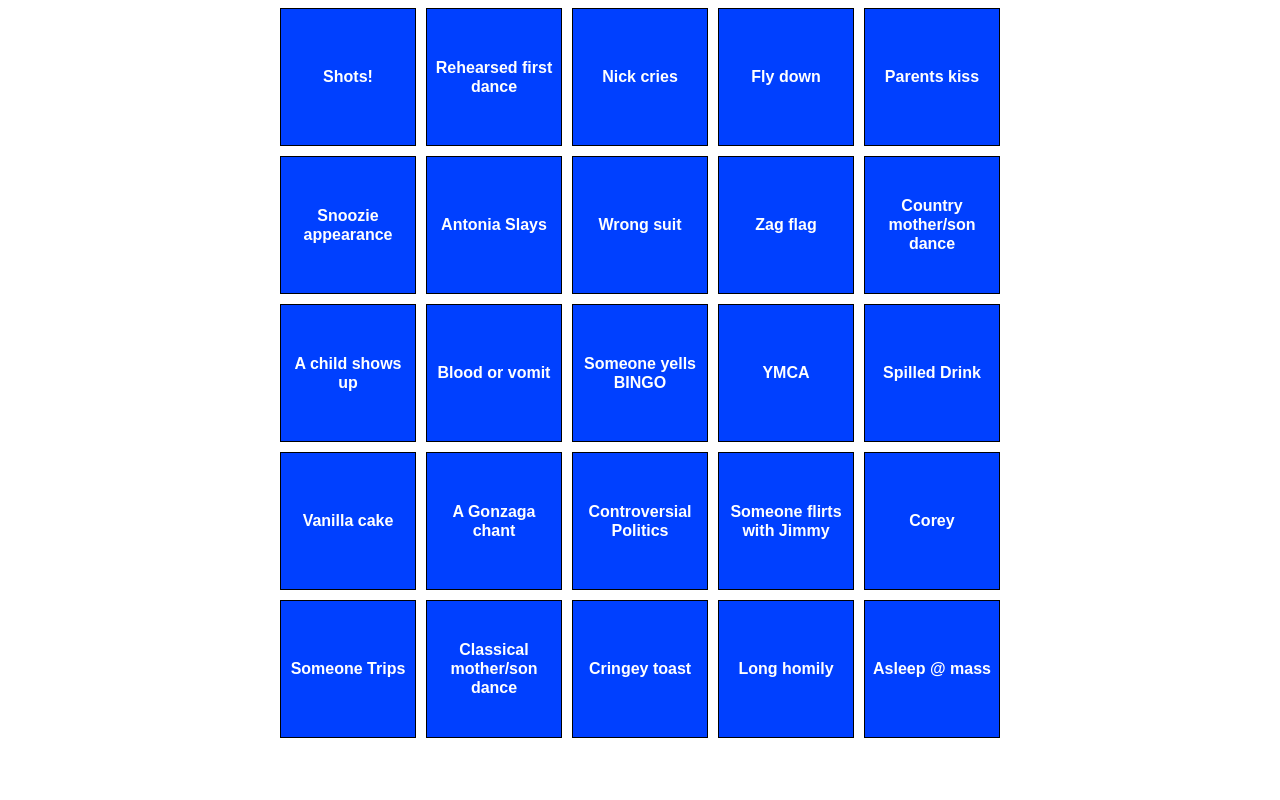
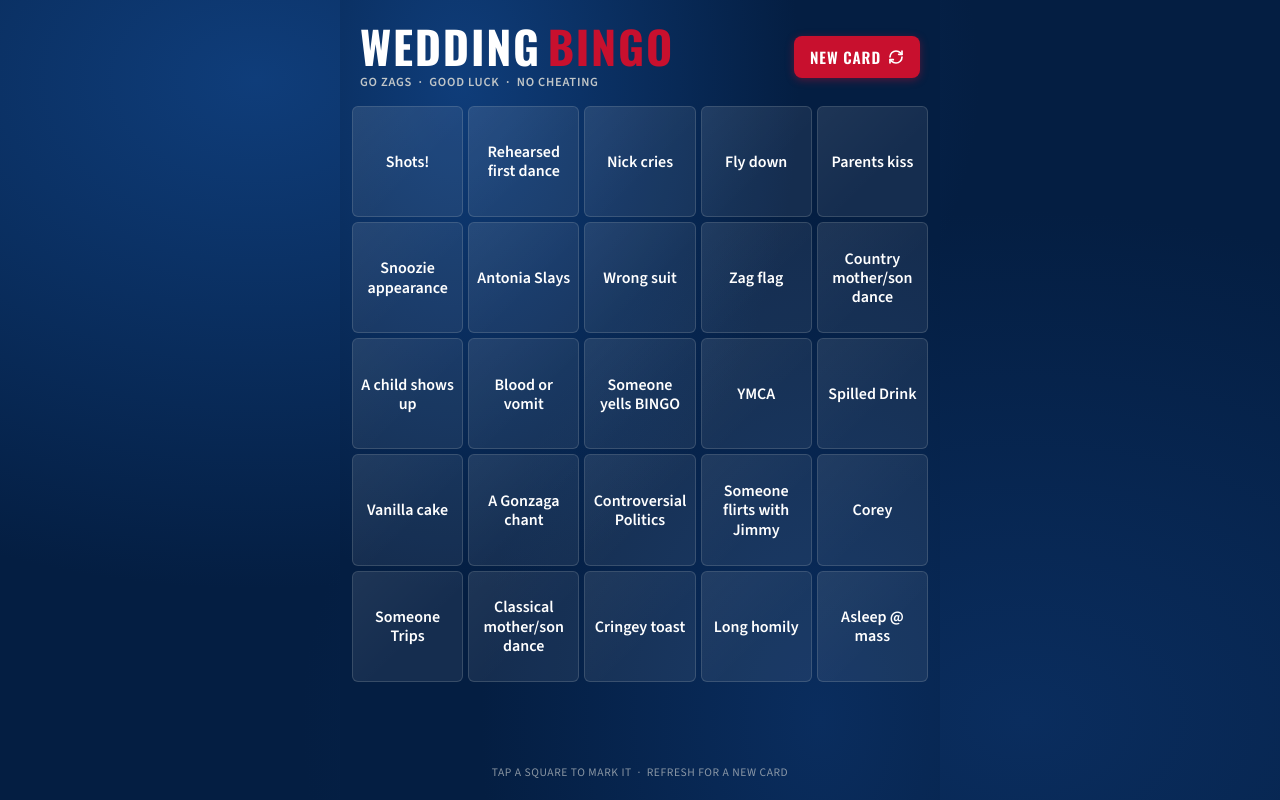
Before and after one commit to James-Winslow/WeddingBingo, a Flask app: page / in a window 1280 px wide. Run offline with Flask 3, Linux system fonts and the light colour scheme.

Commit message:
Redesign: Gonzaga theme, localStorage persistence, New Card button, updated README

```diff
--- a/static/scripts.js
+++ b/static/scripts.js
@@ -1,27 +1,66 @@
+const STORAGE_KEY = 'weddingBingo_markedSquares';
+
 document.addEventListener('DOMContentLoaded', () => {
-    const squares = document.querySelectorAll('.bingo-square');
+    const squares = document.querySelectorAll('.bingo-square:not(.free-square)');
 
-    squares.forEach(square => {
+    // Restore marked state from localStorage
+    const saved = getSavedState();
+    squares.forEach((square, index) => {
+        if (saved.includes(index)) {
+            square.classList.add('marked');
+        }
+
+        // Adjust font size to fit
+        const span = square.querySelector('span');
+        adjustFontSize(span, square);
+
+        // Click to toggle mark
         square.addEventListener('click', () => {
             square.classList.toggle('marked');
+            saveState(squares);
         });
-
-        // Dynamically adjust font size
-        const squareDiv = square.querySelector('div');
-        adjustFontSize(squareDiv, square);
     });
 });
 
-function adjustFontSize(squareDiv, square) {
-    let fontSize = 1; // Start with a base font size
-    squareDiv.style.fontSize = `${fontSize}em`;
-
-    // Reduce the font size until it fits within the square
-    while (squareDiv.scrollHeight > square.clientHeight || squareDiv.scrollWidth > square.clientWidth) {
-        fontSize -= 0.05;
-        squareDiv.style.fontSize = `${fontSize}em`;
-
-        // Prevent font size from going negative
-        if (fontSize <= 0) break;
+function getSavedState() {
+    try {
+        const raw = localStorage.getItem(STORAGE_KEY);
+        return raw ? JSON.parse(raw) : [];
+    } catch {
+        return [];
     }
 }
+
+function saveState(squares) {
+    const marked = [];
+    squares.forEach((square, index) => {
+        if (square.classList.contains('marked')) marked.push(index);
+    });
+    try {
+        localStorage.setItem(STORAGE_KEY, JSON.stringify(marked));
+    } catch {
+        // localStorage unavailable — silently fail, marking still works in-session
+    }
+}
+
+function newCard() {
+    try {
+        localStorage.removeItem(STORAGE_KEY);
+    } catch {
+        // ignore
+    }
+    window.location.reload();
+}
+
+function adjustFontSize(span, square) {
+    let fontSize = 1;
+    span.style.fontSize = `${fontSize}em`;
+
+    while (
+        (span.scrollHeight > square.clientHeight || span.scrollWidth > square.clientWidth)
+        && fontSize > 0.3
+    ) {
+        fontSize -= 0.05;
+        span.style.fontSize = `${fontSize}em`;
+    }
+}
--- a/static/styles.css
+++ b/static/styles.css
@@ -1,54 +1,238 @@
+/* ── Gonzaga Brand Colors ── */
+:root {
+    --navy:   #041E42;
+    --red:    #C8102E;
+    --gray:   #C1C6C8;
+    --white:  #FFFFFF;
+    --navy-mid: #0a2d5e;
+    --navy-light: #0f3d7a;
+    --red-dark: #9e0c23;
+    --marked-bg: #C8102E;
+    --marked-text: #ffffff;
+}
+
+/* ── Reset & Base ── */
+*, *::before, *::after {
+    box-sizing: border-box;
+    margin: 0;
+    padding: 0;
+}
+
+html, body {
+    min-height: 100vh;
+    background-color: var(--navy);
+    background-image:
+        radial-gradient(ellipse at 20% 10%, var(--navy-light) 0%, transparent 50%),
+        radial-gradient(ellipse at 80% 90%, var(--navy-mid) 0%, transparent 50%);
+    font-family: 'Source Sans 3', sans-serif;
+    color: var(--white);
+    display: flex;
+    flex-direction: column;
+    align-items: center;
+}
+
+/* ── Header ── */
+header {
+    width: 100%;
+    max-width: 600px;
+    padding: 24px 20px 16px;
+}
+
+.header-inner {
+    display: flex;
+    align-items: center;
+    justify-content: space-between;
+    gap: 16px;
+}
+
+h1 {
+    font-family: 'Oswald', sans-serif;
+    font-size: clamp(2rem, 7vw, 2.8rem);
+    font-weight: 700;
+    letter-spacing: 0.04em;
+    line-height: 1;
+    color: var(--white);
+    text-transform: uppercase;
+}
+
+h1 .accent {
+    color: var(--red);
+    margin-left: 0.15em;
+}
+
+.subtitle {
+    font-size: 0.78rem;
+    color: var(--gray);
+    margin-top: 5px;
+    letter-spacing: 0.06em;
+    text-transform: uppercase;
+    font-weight: 600;
+}
+
+/* ── New Card Button ── */
+#new-card-btn {
+    display: flex;
+    align-items: center;
+    gap: 7px;
+    background: var(--red);
+    color: var(--white);
+    border: none;
+    border-radius: 8px;
+    padding: 10px 16px;
+    font-family: 'Oswald', sans-serif;
+    font-size: 0.95rem;
+    font-weight: 600;
+    letter-spacing: 0.06em;
+    text-transform: uppercase;
+    cursor: pointer;
+    white-space: nowrap;
+    flex-shrink: 0;
+    transition: background 0.15s ease, transform 0.1s ease;
+    box-shadow: 0 2px 8px rgba(200, 16, 46, 0.4);
+}
+
+#new-card-btn:hover {
+    background: var(--red-dark);
+    transform: translateY(-1px);
+}
+
+#new-card-btn:active {
+    transform: translateY(0);
+}
+
+/* ── Board ── */
+main {
+    width: 100%;
+    max-width: 600px;
+    padding: 0 12px;
+    flex: 1;
+}
+
 #bingo-board {
     display: grid;
     grid-template-columns: repeat(5, 1fr);
-    grid-gap: 10px;
+    gap: 5px;
     width: 100%;
-    max-width: 90vh; /* Ensures the grid fits within the viewport */
-    margin: auto;
 }
 
+/* ── Squares ── */
 .bingo-square {
-    width: 100%;
-    padding-top: 100%; /* Ensures the square shape */
+    aspect-ratio: 1;
+    background: rgba(255, 255, 255, 0.07);
+    border: 1px solid rgba(193, 198, 200, 0.2);
+    border-radius: 6px;
+    cursor: pointer;
+    display: flex;
+    align-items: center;
+    justify-content: center;
+    padding: 4px;
     position: relative;
-    border: 1px solid #000;
-    display: flex;
-    justify-content: center;
-    align-items: center;
-    text-align: center;
-    box-sizing: border-box;
-    background: #0040ff; /* Ultramarine blue background */
-    color: white;
-    font-family: 'Poppins', sans-serif;
-    font-weight: bold;
-    cursor: pointer;
-    overflow-wrap: break-word;
+    overflow: hidden;
+    transition: background 0.15s ease, border-color 0.15s ease, transform 0.1s ease;
+    -webkit-tap-highlight-color: transparent;
 }
 
-.bingo-square div {
+.bingo-square::before {
+    content: '';
     position: absolute;
-    top: 50%;
-    left: 50%;
-    transform: translate(-50%, -50%);
-    width: 90%;
-    text-align: center;
-    word-wrap: break-word;
-    line-height: 1.2em;
-    font-size: calc(1.2vw + 1.2vh); /* Ensures responsive font size */
+    inset: 0;
+    background: linear-gradient(135deg, rgba(255,255,255,0.04) 0%, transparent 60%);
+    pointer-events: none;
 }
 
-.bingo-square.marked {
-    background-color: #ff0000; /* Gold color for marked squares */
+.bingo-square:hover {
+    background: rgba(255, 255, 255, 0.12);
+    border-color: rgba(193, 198, 200, 0.4);
+    transform: scale(1.02);
 }
 
-@media (max-width: 600px) {
-    .bingo-square div {
-        font-size: calc(1vw + 1vh); /* Smaller font size for smaller screens */
+.bingo-square:active {
+    transform: scale(0.97);
+}
+
+.square-inner {
+    display: flex;
+    align-items: center;
+    justify-content: center;
+    width: 100%;
+    height: 100%;
+    text-align: center;
+    overflow: hidden;
+}
+
+.square-inner span {
+    font-family: 'Source Sans 3', sans-serif;
+    font-size: clamp(0.45rem, 1.8vw, 0.75rem);
+    font-weight: 600;
+    line-height: 1.2;
+    color: var(--white);
+    word-break: break-word;
+    hyphens: auto;
+    padding: 2px;
+}
+
+/* ── Free Square ── */
+.free-square {
+    background: var(--red) !important;
+    border-color: var(--red) !important;
+    cursor: default;
+    box-shadow: 0 0 16px rgba(200, 16, 46, 0.5);
+}
+
+.free-square:hover {
+    transform: none !important;
+    background: var(--red) !important;
+}
+
+.free-square .square-inner span {
+    font-family: 'Oswald', sans-serif;
+    font-weight: 700;
+    letter-spacing: 0.03em;
+    text-transform: uppercase;
+}
+
+/* ── Marked State ── */
+.bingo-square.marked {
+    background: var(--marked-bg) !important;
+    border-color: var(--red) !important;
+    box-shadow: 0 0 12px rgba(200, 16, 46, 0.45);
+}
+
+.bingo-square.marked .square-inner span {
+    color: var(--marked-text);
+}
+
+.bingo-square.marked::after {
+    content: '';
+    position: absolute;
+    inset: 0;
+    background: linear-gradient(135deg, rgba(255,255,255,0.1) 0%, transparent 50%);
+    pointer-events: none;
+}
+
+/* ── Footer ── */
+footer {
+    padding: 16px 20px 20px;
+    color: var(--gray);
+    font-size: 0.72rem;
+    letter-spacing: 0.05em;
+    text-transform: uppercase;
+    text-align: center;
+    opacity: 0.7;
+}
+
+/* ── Mobile ── */
+@media (max-width: 400px) {
+    h1 {
+        font-size: 1.7rem;
+    }
+    #new-card-btn span {
+        display: none;
+    }
+    #new-card-btn {
+        padding: 10px 12px;
+    }
+    #bingo-board {
+        gap: 4px;
     }
 }
-
-@media (max-width: 400px) {
-    .bingo-square div {
-        font-size: calc(0.8vw + 0.8vh); /* Further reduces font size for the smallest screens */
-    }
-}
--- a/templates/bingo.html
+++ b/templates/bingo.html
@@ -3,17 +3,43 @@
 <head>
     <meta charset="UTF-8">
     <meta name="viewport" content="width=device-width, initial-scale=1.0">
-    <title>Bingo</title>
+    <title>Wedding Bingo 🐾</title>
+    <link href="https://fonts.googleapis.com/css2?family=Oswald:wght@600;700&family=Source+Sans+3:wght@400;600&display=swap" rel="stylesheet">
     <link rel="stylesheet" href="{{ url_for('static', filename='styles.css') }}">
-    <script src="{{ url_for('static', filename='scripts.js') }}" defer></script> <!-- Include JS file -->
+    <script src="{{ url_for('static', filename='scripts.js') }}" defer></script>
 </head>
 <body>
-    <div id="bingo-board">
-        {% for row in bingo_board %}
-            {% for item in row %}
-                <div class="bingo-square"><div>{{ item }}</div></div>
+
+    <header>
+        <div class="header-inner">
+            <div class="header-text">
+                <h1>WEDDING<span class="accent">BINGO</span></h1>
+                <p class="subtitle">Go Zags &nbsp;·&nbsp; Good luck &nbsp;·&nbsp; No cheating</p>
+            </div>
+            <button id="new-card-btn" onclick="newCard()">
+                <span>New Card</span>
+                <svg xmlns="http://www.w3.org/2000/svg" width="16" height="16" viewBox="0 0 24 24" fill="none" stroke="currentColor" stroke-width="2.5" stroke-linecap="round" stroke-linejoin="round"><path d="M3 12a9 9 0 0 1 9-9 9.75 9.75 0 0 1 6.74 2.74L21 8"/><path d="M21 3v5h-5"/><path d="M21 12a9 9 0 0 1-9 9 9.75 9.75 0 0 1-6.74-2.74L3 16"/><path d="M8 16H3v5"/></svg>
+            </button>
+        </div>
+    </header>
+
+    <main>
+        <div id="bingo-board">
+            {% for row in bingo_board %}
+                {% for item in row %}
+                    <div class="bingo-square {% if loop.index0 % 5 == 2 and loop.index0 // 5 == 2 %}free-square{% endif %}">
+                        <div class="square-inner">
+                            <span>{{ item }}</span>
+                        </div>
+                    </div>
+                {% endfor %}
             {% endfor %}
-        {% endfor %}
-    </div>
+        </div>
+    </main>
+
+    <footer>
+        <p>Tap a square to mark it &nbsp;·&nbsp; Refresh for a new card</p>
+    </footer>
+
 </body>
 </html>
```
Also changed, not shown: README.md, wedding_bingo_header.png (added).
